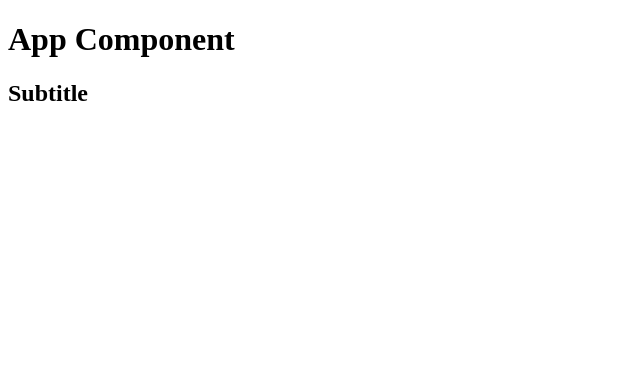
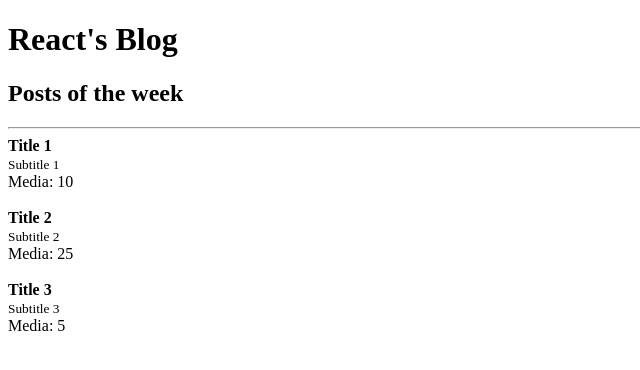
Before and after one commit to VitornscSilva/react-fundamentals, a React app: page / in a window 1280 px wide. Shown: the top 370 px of the page, without its empty margins (0-640 px from the left). Built offline with nearby package versions, Linux system fonts and the light colour scheme.

Commit message:
feat: add Header component

```diff
--- a/src/App.js
+++ b/src/App.js
@@ -1,12 +1,38 @@
 import React from 'react';
 
-function App() {
+import Header from './Header';
+import Post from './Post';
+
+export default function App() {
   return (
     <>
-      <h1>App Component</h1>
-      <h2>Subtitle</h2>
+      <Header>
+        <h2>Posts of the week</h2>
+      </Header>
+
+      <hr />
+
+      <Post
+        likes={20}
+        post={{
+          title: "Title 1",
+          subtitle: "Subtitle 1",
+        }}
+      />
+      <Post
+        likes={50}
+        post={{
+          title: "Title 2",
+          subtitle: "Subtitle 2",
+        }}
+      />
+      <Post
+        likes={10}
+        post={{
+          title: "Title 3",
+          subtitle: "Subtitle 3",
+        }}
+      />
     </>
   );
 }
-
-export default App;
--- /dev/null
+++ b/src/Header.js
@@ -0,0 +1,20 @@
+import React from 'react';
+import PropTypes from 'prop-types';
+
+export default function Header({ title, children }) {
+  return (
+    <>
+      <h1>{title}</h1>
+      {children}
+    </>
+  )
+}
+
+Header.proptypes = {
+  title: PropTypes.string.isRequired,
+  children: PropTypes.node,
+}
+
+Header.defaultProps = {
+  title: "React's Blog",
+}
```
